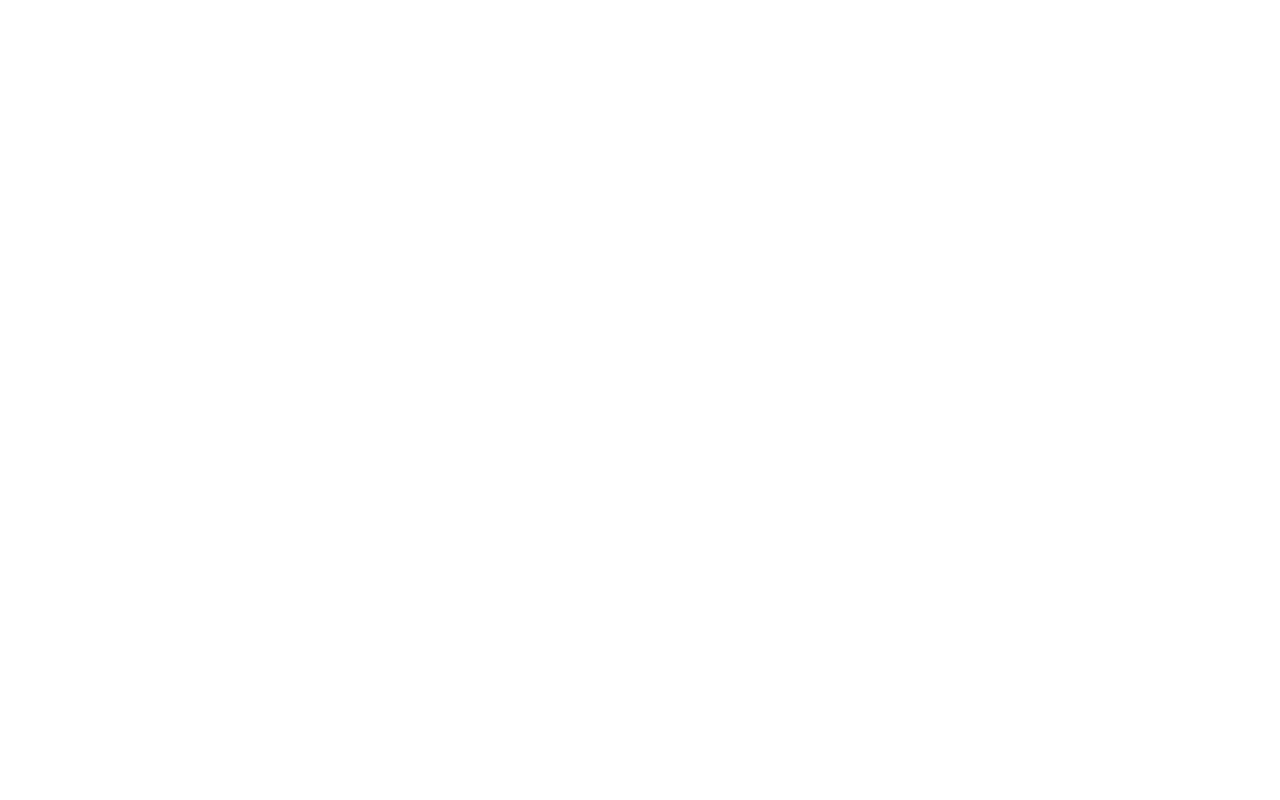
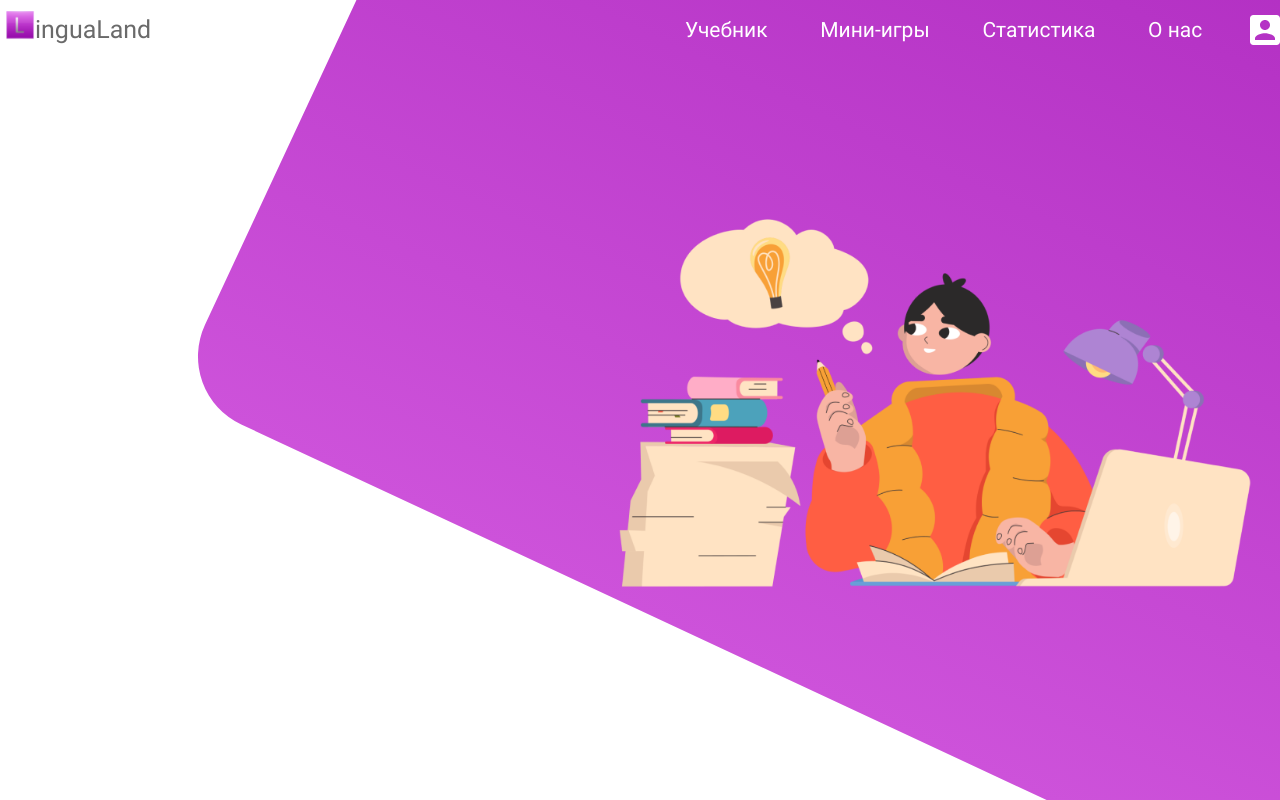
Before and after one commit to manol1/rslang, a website built with webpack: page src/index.html in a window 1280 px wide. Built offline with nearby package versions, Linux system fonts and the light colour scheme.

Commit message:
feat: add header layout and style

```diff
--- a/src/index.html
+++ b/src/index.html
@@ -7,5 +7,31 @@
     <link rel="icon" href="L-icon.png" />
     <title>RS Lang</title>
   </head>
-  <body></body>
+  <body>
+    <div class="main-page">
+      <header class="header" id="header">
+        <div class="container">
+          <div class="header__row">
+            <div class="header__logo">
+              <a href="#header" class="header__logo_link">
+                <span class="header__logo_img">inguaLand</span>
+              </a>
+            </div>
+            <nav class="header__nav">
+              <ul class="header__nav_list">
+                <li class="header__nav_list-item">Учебник</li>
+                <li class="header__nav_list-item">Мини-игры</li>
+                <li class="header__nav_list-item">Статистика</li>
+                <li class="header__nav_list-item">О нас</li>
+                <li class="header__nav_list-item"></li>
+              </ul>
+            </nav>
+          </div>
+        </div>
+      </header>
+    </div>
+
+
+
+  </body>
 </html>
--- /dev/null
+++ b/src/scss/header.scss
@@ -0,0 +1,98 @@
+.main-page {
+  position: relative;
+  width: 100vw;
+  height: 100vh;
+  overflow: hidden;
+  background-image: url('assets/images/main-bg-img.png');
+  background-position: center right;
+  background-size: 700px 400px;
+  background-repeat: no-repeat;
+  &:before {
+    position: absolute;
+    content: '';
+    top: -90%;
+    right: -50%;
+    width: 1500px;
+    height: 1500px;
+    background:  linear-gradient(to right, $primary-color, $auxiliary-color);
+    border-radius: 5%;
+    transform: rotate(-65deg);
+    z-index: -1;
+  }
+
+}
+.header {
+  padding: 10px 0;
+  &__logo {
+    position: relative;
+    left: 35px;
+    font-size: 25px;
+    font-family: 'Roboto';
+    font-weight: 400;
+    line-height: 40px;
+    cursor: pointer;
+    &_link {
+      color: #6A6A6A;
+      transition: .4s all;
+      &:before {
+        position: absolute;
+        top: 0;
+        left: -30px;
+        content: '';
+        width: 30px;
+        height: 30px;
+        background-image: url('assets/images/L-icon.png');
+        background-size: contain;
+        background-repeat: no-repeat;
+      }
+      &:hover {
+        color: $auxiliary-color;
+      }
+    }
+  }
+  &__row {
+    display: flex;
+    justify-content: space-between;
+    align-items: center;
+    flex-wrap: nowrap;
+  }
+  &__nav {
+    min-width: 600px;
+    &_list {
+      display: flex;
+      justify-content: space-between;
+      &-item {
+        padding: 2px 4px;
+        color: #ffffff;
+        font-size: 1.5rem;
+        line-height: 1.75rem;
+        border: 1px solid transparent;
+        border-radius: 10px;
+        transition: 0.4 all;
+        &:hover {
+          cursor: pointer;
+          border-color: #ffffff;
+        }
+        &:last-child {
+          display: block;
+          width: 30px;
+          height: 30px;
+          background-image: url('assets/svg/log-in.svg');
+          background-size: contain;
+          background-repeat: no-repeat;
+          background-position: center;
+          border-radius: 0;
+          border: none;
+        }
+      }
+    }
+  }
+}
+.header__row {
+}
+.header__logo {
+}
+.header__logo_img {
+}
+.header__nav {
+}
--- /dev/null
+++ b/src/scss/style.scss
@@ -0,0 +1,8 @@
+
+@import './variables.scss';
+@import './header.scss';
+
+.container {
+  max-width: 1440px;
+  margin: 0 auto;
+}
--- /dev/null
+++ b/src/scss/variables.scss
@@ -0,0 +1,2 @@
+$primary-color: #CD52DA;
+$auxiliary-color: #9F16B2;
--- a/src/style.scss
+++ b/src/style.scss
@@ -1,7 +1,35 @@
+@import './scss/style.scss';
+
+@font-face {
+  font-family: "Roboto";
+  src: url("assets/fonts/Roboto-Bold.ttf") format("truetype");
+  font-weight: 700;
+}
+
+@font-face {
+  font-family: "Roboto";
+  src: url("assets/fonts/Roboto-Medium.ttf") format("truetype");
+  font-weight: 500;
+}
+
+@font-face {
+  font-family: "Roboto";
+  src: url("assets/fonts/Roboto-Regular.ttf") format("truetype");
+  font-weight: 400;
+}
+
+@font-face {
+  font-family: "Righteous";
+  src: url("assets/fonts/Righteous-Regular.ttf") format("truetype");
+  font-weight: 400;
+}
+
 * {
   padding: 0;
   margin: 0;
   border: 0;
+  font-family: 'Righteous', cursive;
+  font-family: 'Roboto', sans-serif;
 }
 
 *,
```
Also changed, not shown: src/assets/fonts/Righteous-Regular.ttf (added), src/assets/fonts/Roboto-Bold.ttf (added), src/assets/fonts/Roboto-Light.ttf (added), src/assets/fonts/Roboto-Medium.ttf (added), src/assets/fonts/Roboto-Regular.ttf (added), src/assets/images/L-icon.png (added), src/assets/images/main-bg-img.png (added), src/assets/svg/log-in.svg (added).
